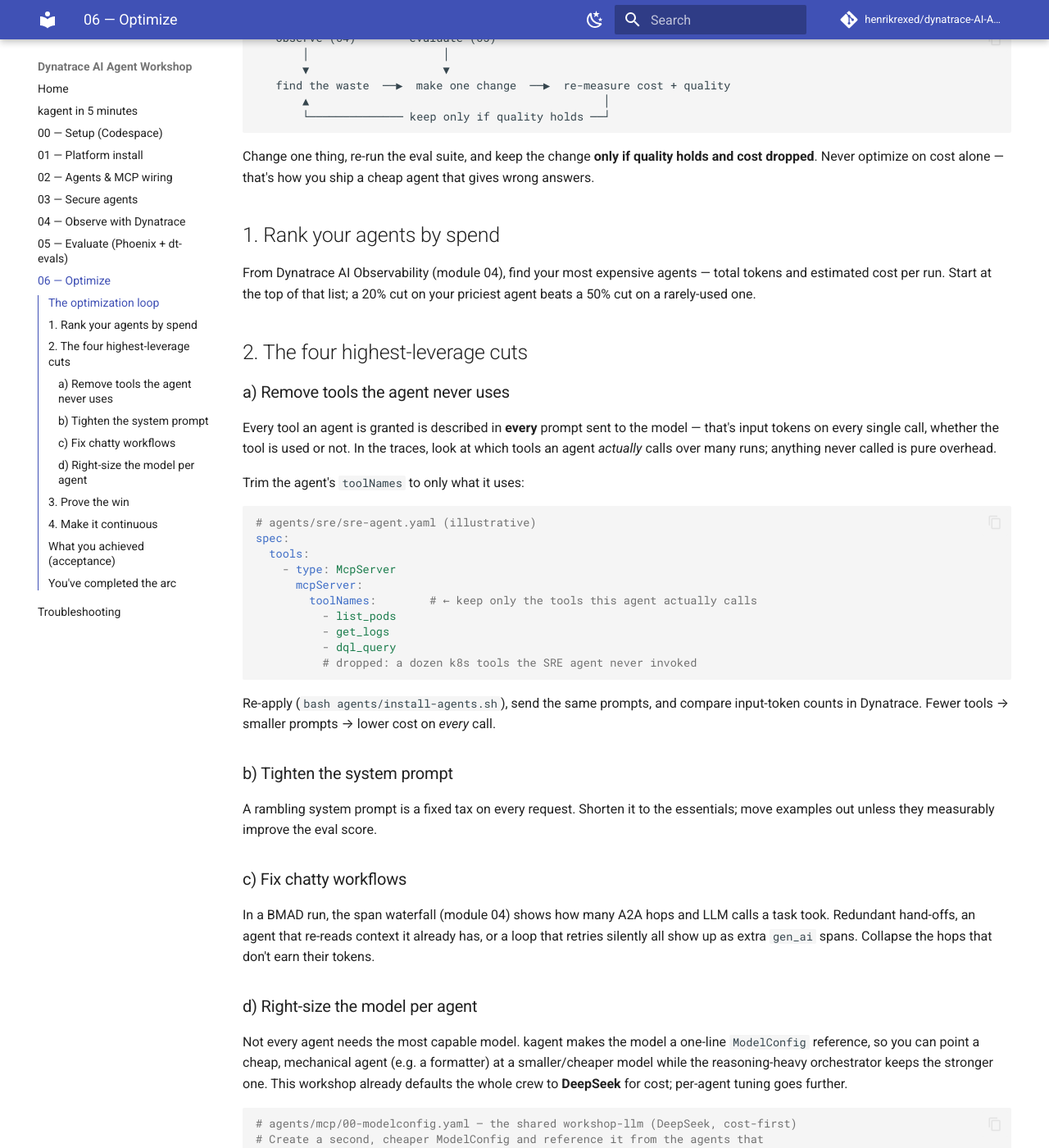
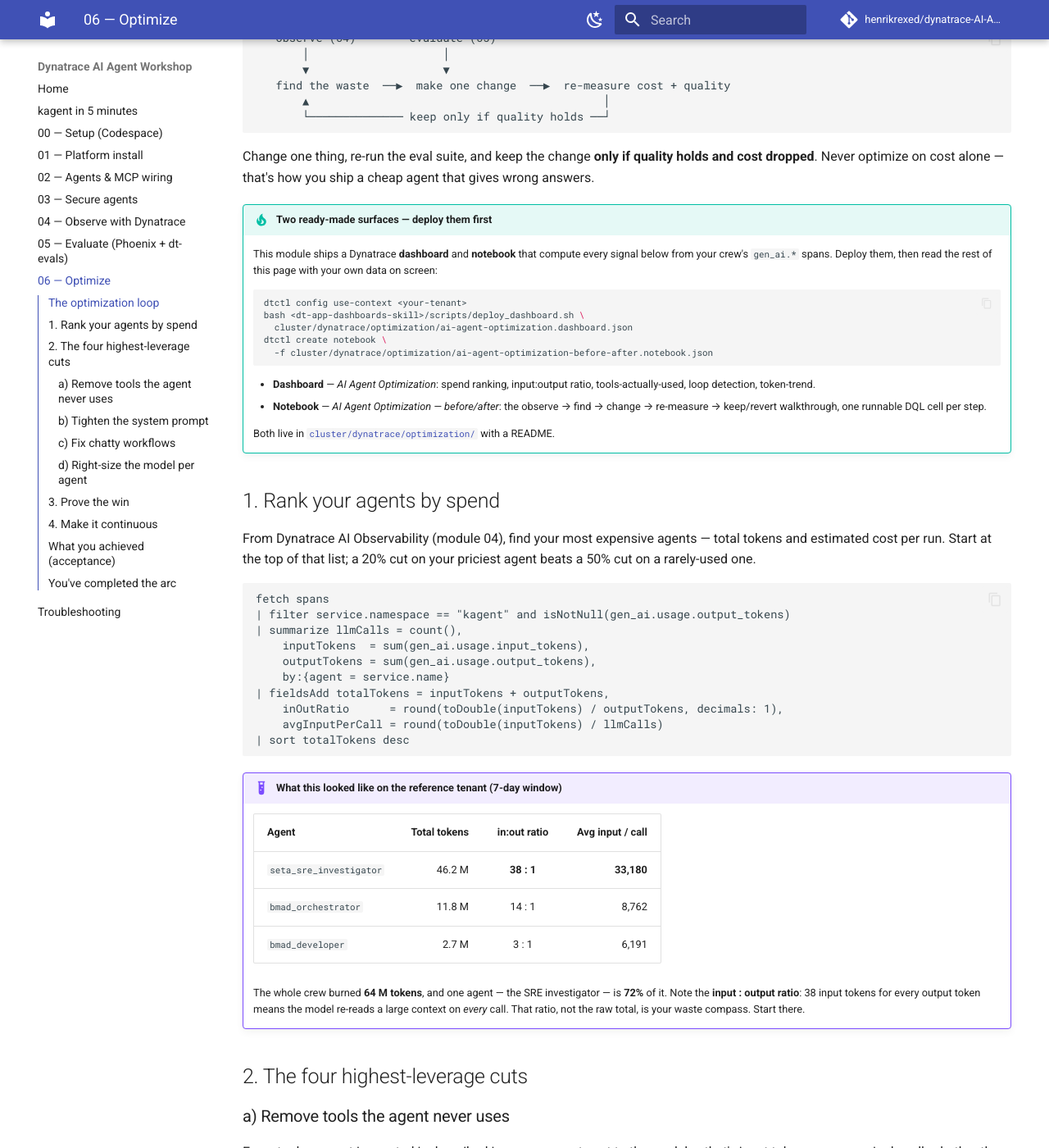
Before and after one commit to dynatrace-wwse/workshop-dynatrace-ai-agents, an MkDocs documentation site: the page built from docs/06-optimize.md, in a window 1280 px wide and 1400 px high, scrolled down 419 px. Shown: the whole window at 82% size. Built offline with MkDocs 1.6.1 and Material for MkDocs 9.7.7, drawn with Linux system fonts in a browser that asks for light colours; comment, search, counter and statistics services are not loaded; some of the changed text lies outside the part shown.

Commit message:
feat(optimize): Phase 5 — Dynatrace AI-agent optimization dashboard + notebook
Turn the kagent crew's gen_ai.* spans into actionable optimization signals and a
reproducible before/after story.

- cluster/dynatrace/optimization/ai-agent-optimization.dashboard.json
  Dashboard (24-col grid, all DQL validated against live crew telemetry):
  token spend by agent, input:output ratio (waste signature), distinct tools
  actually used, tool-call table, ≥5-hop loop detection, token trend.
- cluster/dynatrace/optimization/ai-agent-optimization-before-after.notebook.json
  12-section notebook: observe -> find waste -> make one change -> re-measure ->
  keep/revert, one runnable DQL cell per step.
- cluster/dynatrace/optimization/README.md — deploy instructions + reference IDs.
- docs/06-optimize.md — grounded with real tenant numbers (SRE investigator =
  72% of 64M crew tokens, 38:1 in:out, ~33k input/call), the per-tool schema tax
  (~165 tokens/tool), the loop finding (one task re-sent 228k input tokens), and
  the notebook-driven before/after procedure.

Artifacts validated + deployed to oat05854.dev.apps.dynatracelabs.com
(dashboard 70385f20-..., notebook 600cc6ab-...). All tile/section DQL validated
via dt-app-dashboards deploy_dashboard.sh (10/10 tiles OK) and dtctl.

Co-Authored-By: Claude Opus 4.8 <noreply@anthropic.com>

````diff
--- a/docs/06-optimize.md
+++ b/docs/06-optimize.md
@@ -26,11 +26,56 @@ Change one thing, re-run the eval suite, and keep the change **only if quality
 holds and cost dropped**. Never optimize on cost alone — that's how you ship a
 cheap agent that gives wrong answers.
 
+!!! tip "Two ready-made surfaces — deploy them first"
+    This module ships a Dynatrace **dashboard** and **notebook** that compute every
+    signal below from your crew's `gen_ai.*` spans. Deploy them, then read the rest
+    of this page with your own data on screen:
+
+    ```bash
+    dtctl config use-context <your-tenant>
+    bash <dt-app-dashboards-skill>/scripts/deploy_dashboard.sh \
+      cluster/dynatrace/optimization/ai-agent-optimization.dashboard.json
+    dtctl create notebook \
+      -f cluster/dynatrace/optimization/ai-agent-optimization-before-after.notebook.json
+    ```
+
+    - **Dashboard** — *AI Agent Optimization*: spend ranking, input:output ratio,
+      tools-actually-used, loop detection, token-trend.
+    - **Notebook** — *AI Agent Optimization — before/after*: the observe → find →
+      change → re-measure → keep/revert walkthrough, one runnable DQL cell per step.
+
+    Both live in [`cluster/dynatrace/optimization/`](https://github.com/henrikrexed/dynatrace-AI-Agent-Workshop/tree/main/cluster/dynatrace/optimization) with a README.
+
 ## 1. Rank your agents by spend
 
 From Dynatrace AI Observability (module 04), find your most expensive agents —
 total tokens and estimated cost per run. Start at the top of that list; a 20%
 cut on your priciest agent beats a 50% cut on a rarely-used one.
+
+```
+fetch spans
+| filter service.namespace == "kagent" and isNotNull(gen_ai.usage.output_tokens)
+| summarize llmCalls = count(),
+    inputTokens  = sum(gen_ai.usage.input_tokens),
+    outputTokens = sum(gen_ai.usage.output_tokens),
+    by:{agent = service.name}
+| fieldsAdd totalTokens = inputTokens + outputTokens,
+    inOutRatio      = round(toDouble(inputTokens) / outputTokens, decimals: 1),
+    avgInputPerCall = round(toDouble(inputTokens) / llmCalls)
+| sort totalTokens desc
+```
+
+!!! example "What this looked like on the reference tenant (7-day window)"
+    | Agent | Total tokens | in:out ratio | Avg input / call |
+    |-------|---:|:---:|---:|
+    | `seta_sre_investigator` | 46.2 M | **38 : 1** | **33,180** |
+    | `bmad_orchestrator` | 11.8 M | 14 : 1 | 8,762 |
+    | `bmad_developer` | 2.7 M | 3 : 1 | 6,191 |
+
+    The whole crew burned **64 M tokens**, and one agent — the SRE investigator —
+    is **72%** of it. Note the **input : output ratio**: 38 input tokens for every
+    output token means the model re-reads a large context on *every* call. That
+    ratio, not the raw total, is your waste compass. Start there.
 
 ## 2. The four highest-leverage cuts
 
@@ -56,6 +101,26 @@ spec:
           # dropped: a dozen k8s tools the SRE agent never invoked
 ```
 
+List the tools the agent *actually* calls straight from the traces, then diff
+against its granted set:
+
+```
+fetch spans
+| filter service.namespace == "kagent" and service.name == "seta_sre_investigator"
+    and gen_ai.operation.name == "execute_tool" and gen_ai.tool.name != "(merged tools)"
+| summarize calls = count(), by:{tool = gen_ai.tool.name}
+| sort calls desc
+```
+
+!!! example "Measure the schema tax directly"
+    Each tool is a JSON schema injected into every prompt. On the reference
+    tenant one captured `call_llm` request carried **7** tool declarations costing
+    **~1,160 input tokens** — about **165 tokens per tool, on every call**. The
+    shipped SRE agent (`agents/sre/sre-agent.yaml`) attaches the Dynatrace MCP
+    server with **no `toolNames` filter** (every discovered tool) *plus* 15 k8s
+    tools. Pin `toolNames` to the handful the traces prove it uses and you reclaim
+    those tokens on all 1,357 calls — before touching anything else.
+
 Re-apply (`bash agents/install-agents.sh`), send the same prompts, and compare
 input-token counts in Dynatrace. Fewer tools → smaller prompts → lower cost on
 *every* call.
@@ -71,6 +136,22 @@ In a BMAD run, the span waterfall (module 04) shows how many A2A hops and LLM
 calls a task took. Redundant hand-offs, an agent that re-reads context it already
 has, or a loop that retries silently all show up as extra `gen_ai` spans. Collapse
 the hops that don't earn their tokens.
+
+```
+fetch spans
+| filter service.namespace == "kagent" and span.name == "call_llm"
+| summarize llmCalls = count(), inputTokens = sum(gen_ai.usage.input_tokens),
+    by:{agent = service.name, task = gen_ai.task.id}
+| filter llmCalls >= 5
+| sort inputTokens desc
+```
+
+!!! example "Loops are where big agents actually bleed"
+    On the reference tenant the SRE investigator's heaviest task made **7
+    `call_llm` hops and re-sent 228,000 input tokens** — the same growing context
+    pushed to the model again and again. For an already-lean agent (few tools,
+    tight prompt) this loop re-send, *not* unused tools, is the dominant cost. The
+    dashboard's **loop table** ranks these so you fix the worst first.
 
 ### d) Right-size the model per agent
 
@@ -88,13 +169,34 @@ crew to **DeepSeek** for cost; per-agent tuning goes further.
 
 ## 3. Prove the win
 
-For each change, run the dt-evals suite (module 05) **before and after**:
+Open the **before/after notebook** (deployed above). Its §5 cell measures the one
+number that moves — average input tokens per `call_llm` — and the section
+time-picker is how you switch the *before* and *after* windows:
+
+```
+fetch spans
+| filter service.namespace == "kagent" and service.name == "seta_sre_investigator"
+    and span.name == "call_llm" and isNotNull(gen_ai.usage.input_tokens)
+| summarize llmCalls = count(),
+    avgInputPerCall    = round(avg(gen_ai.usage.input_tokens)),
+    medianInputPerCall = round(median(gen_ai.usage.input_tokens)),
+    totalInputTokens   = sum(gen_ai.usage.input_tokens)
+```
+
+The procedure, in order:
+
+1. Run the query over a window *before* the change — record `avgInputPerCall`.
+2. Make **one** change (trim tools / tighten prompt / collapse hops / right-size model).
+3. Re-apply and replay the **same** prompts.
+4. Run the query over the *after* window and run the dt-evals suite (module 05).
+
+Fill the scorecard from those two runs:
 
 | Metric | Before | After | Keep? |
 |--------|:---:|:---:|:---:|
-| Avg tokens / task | — | — | — |
+| Avg input tokens / call | *(§5 notebook)* | *(§5 notebook)* | — |
 | Est. cost / task | — | — | — |
-| Eval pass rate | — | — | ✅ only if ≥ before |
+| Eval pass rate | *(module 05)* | *(module 05)* | ✅ only if ≥ before |
 
 !!! success "The rule"
     Ship the change when **cost went down and the eval pass rate did not**. If
````
Also changed, not shown: cluster/dynatrace/optimization/README.md (added, +52 -0 lines), 2 other files.
